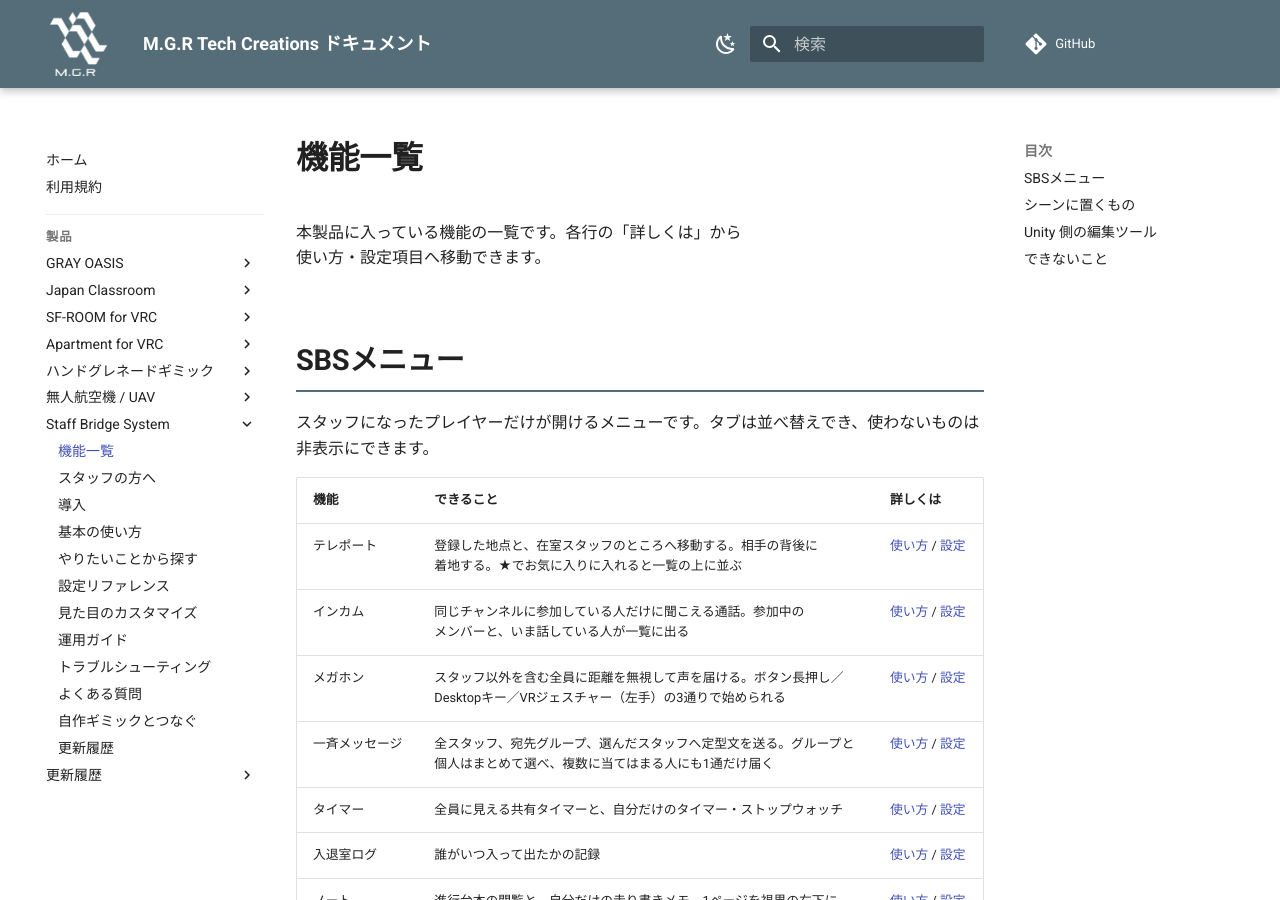
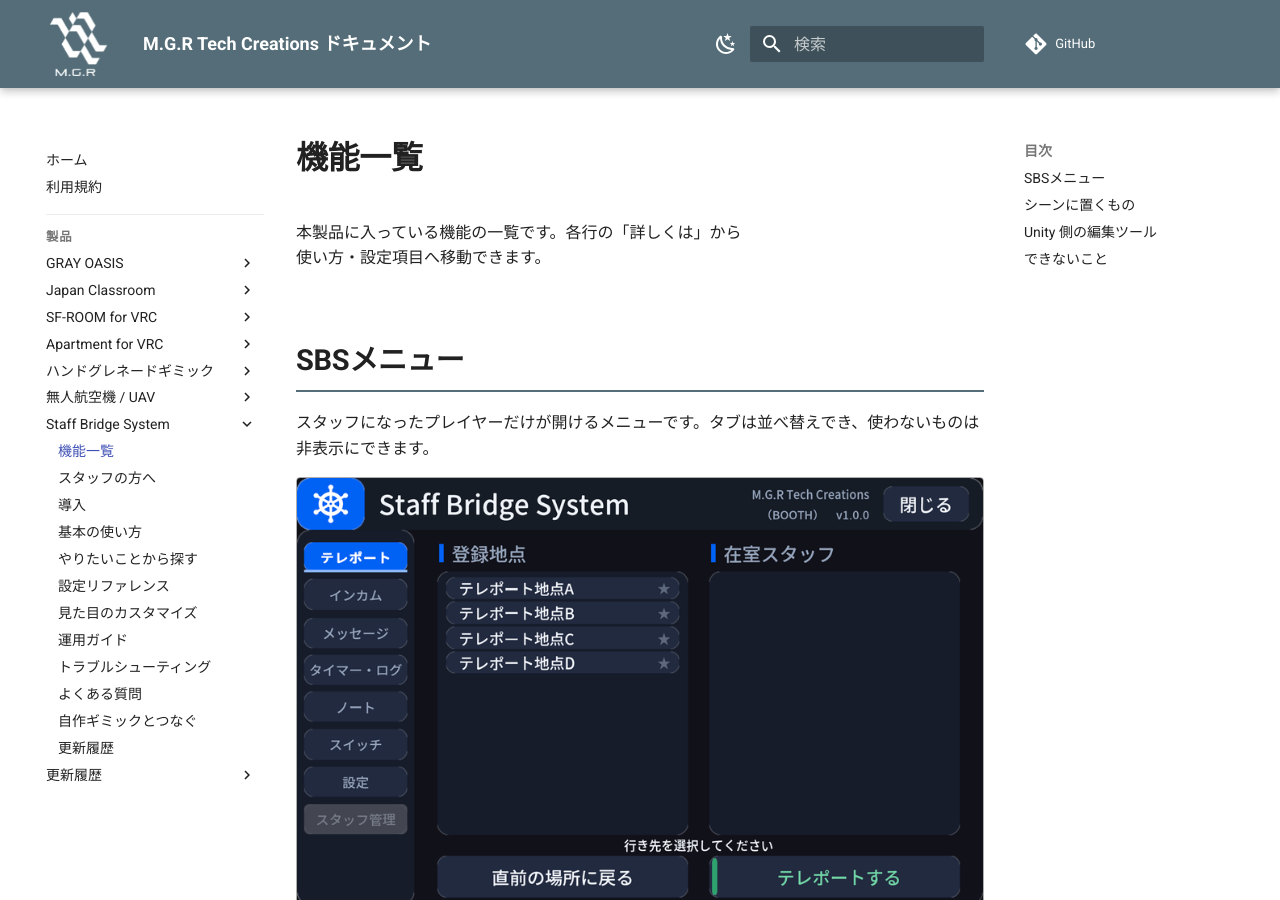
Before and after one commit to MAGURO-git/ProductArchive, an MkDocs documentation site: the page built from docs/staff-bridge-system/features.md, in a window 1280 px wide and 900 px high. Built offline with MkDocs 1.6.1 and Material for MkDocs 9.7.7, drawn with Linux system fonts in a browser that asks for light colours; comment, search, counter and statistics services are not loaded.

Commit message:
機能一覧の先頭にSBSメニューの画像を入れる
表だけでは何が手に入るのか伝わらないため、開いたとき最初に出る画面を貼る。

Co-Authored-By: Claude Fable 5 <noreply@anthropic.com>

```diff
--- a/docs/staff-bridge-system/features.md
+++ b/docs/staff-bridge-system/features.md
@@ -5,6 +5,8 @@
 ## SBSメニュー
 
 スタッフになったプレイヤーだけが開けるメニューです。タブは並べ替えでき、使わないものは非表示にできます。
+
+![SBSメニュー（テレポートタブ）](images/menu-teleport.png)
 
 | 機能 | できること | 詳しくは |
 |---|---|---|
```
